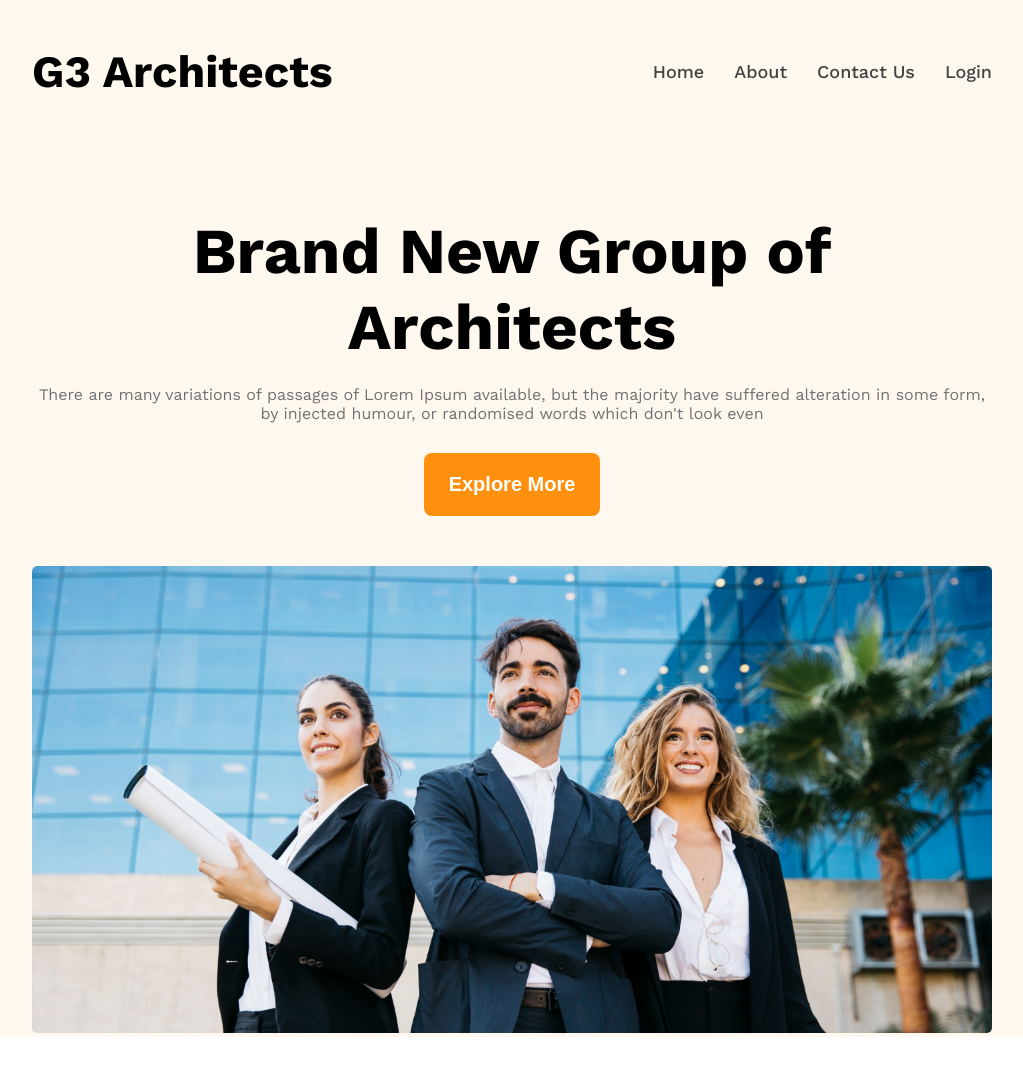
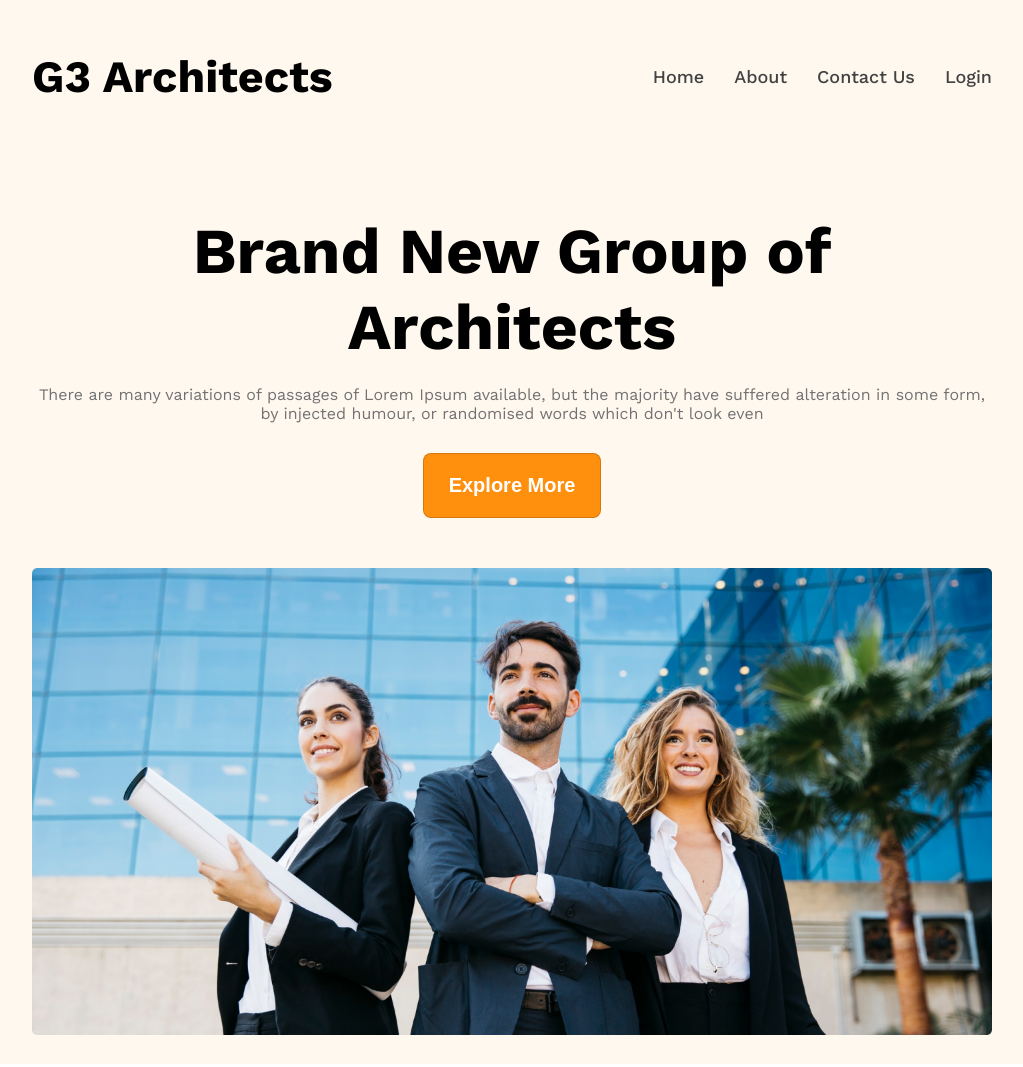
Before and after one commit to diponkorroy064-max/Responsive-Web-Design--G3-Architect-website-, a plain HTML site: page index.html in a window 1280 px wide. Shown: the top 1067 px of the page, without its empty margins (128-1151 px from the left). Drawn offline with nearby package versions, Linux system fonts and the light colour scheme.

Commit message:
third commit

```diff
--- a/style.css
+++ b/style.css
@@ -1,6 +1,6 @@
 @import url('https://fonts.googleapis.com/css2?family=Work+Sans:ital,wght@0,100..900;1,100..900&display=swap');
 
-* {
+*{
     margin: 0;
     padding: 0;
     box-sizing: border-box;
@@ -13,7 +13,7 @@
     font-style: normal;
 }
 
-/* shared  styles */
+/* shared styles */
 .display-flex {
     display: flex;
 }
@@ -40,11 +40,17 @@
     font-size: 1.25rem;
     font-weight: 600;
     padding: 20px 25px;
-    border-style: none;
+    border: 0.3px solid rgba(0, 0, 0, 0.167);
     border-radius: 8px;
 }
 
-main>section {
+.btn-primary:hover{
+    cursor: pointer;
+    background-color: white;
+    color: #FF900E;
+}
+
+main > section {
     margin-top: 120px;
 }
 
@@ -54,17 +60,17 @@ main>section {
 }
 
 
-/* header styles */
+/* header related styles */
 header {
     max-width: 100%;
 }
 
 /* navbar related styles */
 .navbar {
-    padding-top: 45px;
-    padding-bottom: 115px;
+    padding-top: 50px;
+    padding-bottom: 110px;
     justify-content: space-between;
-    /* gap: 350px; */
+    /* gap: 300px; */
     align-items: center;
 }
 
@@ -86,6 +92,11 @@ header {
     text-decoration: none;
     font-size: 18px;
     font-weight: 500;
+}
+
+.nav-link:hover{
+    color: #FF900E;
+    font-weight: bold;
 }
 
 .navbar,
@@ -120,6 +131,7 @@ header {
 .banner .banner-img img {
     max-width: 100%;
     margin: 0 auto;
+    padding-bottom: 25px;
 }
 
 /* main related styles */
```
Also changed, not shown: index.html (+2 -2 lines).
